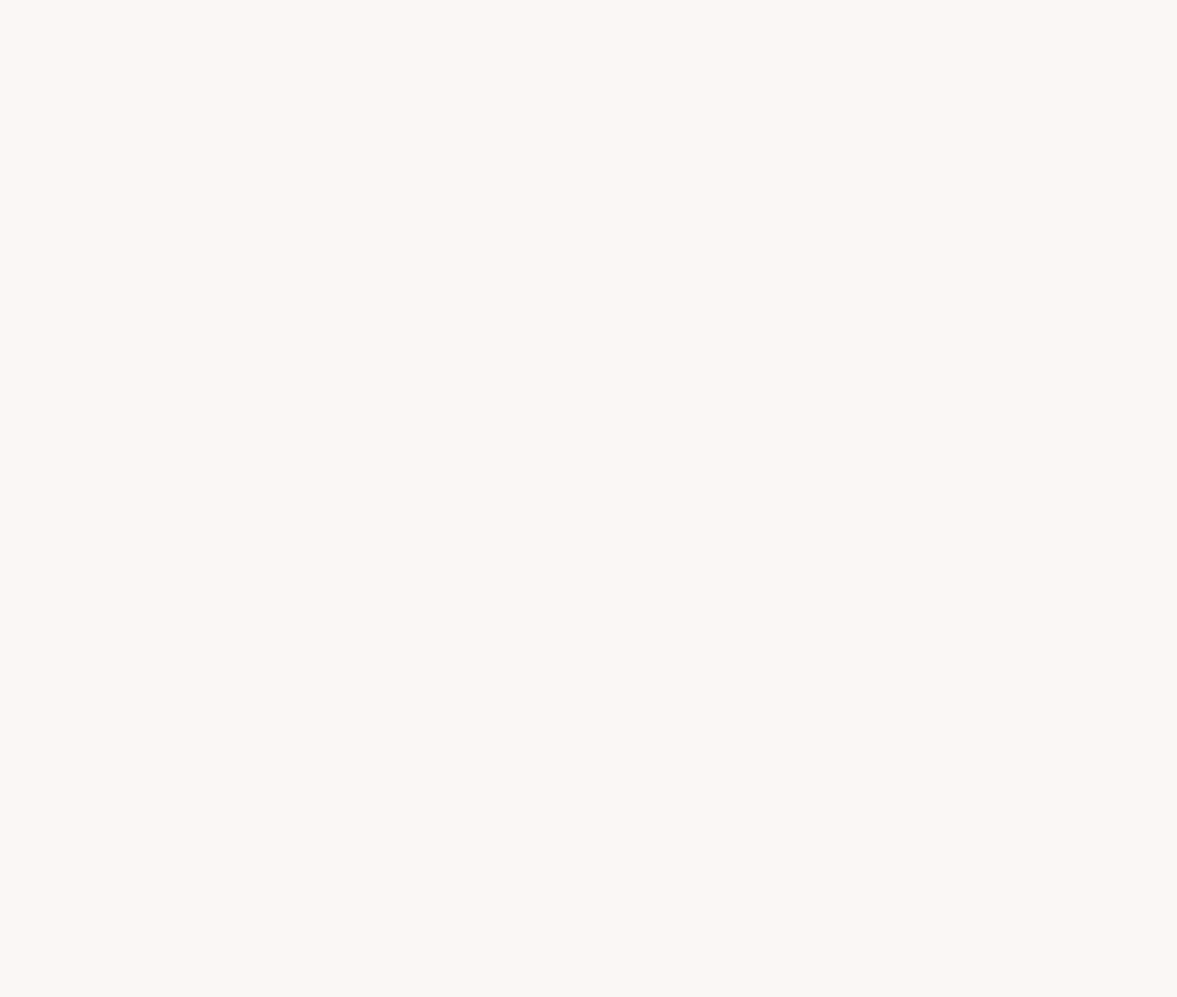
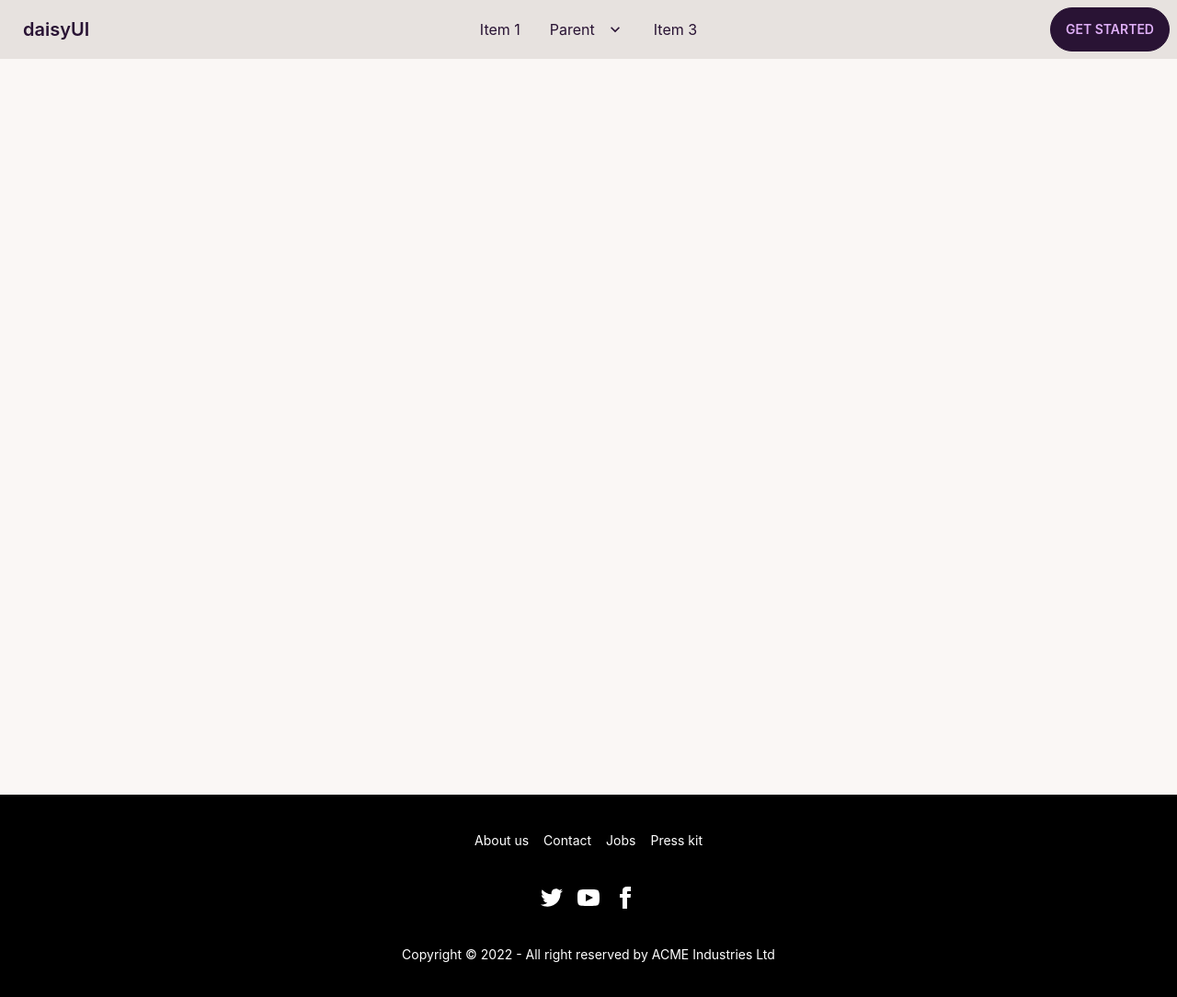
Before and after one commit to rabiul155/PhotoGraphyPro-client, a React (Create React App) app: page / in a window 1280 px wide. Shown: the top 1084 px of the page at 92% size. Before the commit the page ends 800 px from the top, so only its background shows below. Built offline with nearby package versions, Linux system fonts and the light colour scheme.

Commit message:
basic setup

```diff
--- a/src/App.js
+++ b/src/App.js
@@ -1,9 +1,28 @@
 
+import { createBrowserRouter, RouterProvider } from 'react-router-dom';
 import './App.css';
+import Main from './layout/Main';
 
 function App() {
+
+  const router = createBrowserRouter([
+    {
+      path: '/',
+      element: <Main></Main>,
+      children: [
+        {
+
+        }
+      ]
+    }
+  ])
+
   return (
-    <div className="App">
+    <div>
+
+      <RouterProvider router={router}>
+
+      </RouterProvider>
 
     </div>
   );
--- /dev/null
+++ b/src/component/Navbar/Navbar.js
@@ -0,0 +1,54 @@
+import React from 'react';
+import { Link } from 'react-router-dom';
+
+const Navbar = () => {
+    return (
+        <div>
+            <div className="navbar bg-base-300">
+                <div className="navbar-start">
+                    <div className="dropdown">
+                        <label tabIndex={0} className="btn btn-ghost lg:hidden">
+                            <svg xmlns="http://www.w3.org/2000/svg" className="h-5 w-5" fill="none" viewBox="0 0 24 24" stroke="currentColor"><path strokeLinecap="round" strokeLinejoin="round" strokeWidth="2" d="M4 6h16M4 12h8m-8 6h16" /></svg>
+                        </label>
+                        <ul tabIndex={0} className="menu menu-compact dropdown-content mt-3 p-2 shadow bg-base-100 rounded-box w-52">
+                            <li><Link>Item 1</Link></li>
+                            <li tabIndex={0}>
+                                <Link className="justify-between">
+                                    Parent
+                                    <svg className="fill-current" xmlns="http://www.w3.org/2000/svg" width="24" height="24" viewBox="0 0 24 24"><path d="M8.59,16.58L13.17,12L8.59,7.41L10,6L16,12L10,18L8.59,16.58Z" /></svg>
+                                </Link>
+                                <ul className="p-2">
+                                    <li><Link>Submenu 1</Link></li>
+                                    <li><Link>Submenu 2</Link></li>
+                                </ul>
+                            </li>
+                            <li><Link>Item 3</Link></li>
+                        </ul>
+                    </div>
+                    <Link className="btn btn-ghost normal-case text-xl">daisyUI</Link>
+                </div>
+                <div className="navbar-center hidden lg:flex">
+                    <ul className="menu menu-horizontal p-0">
+                        <li><Link>Item 1</Link></li>
+                        <li tabIndex={0}>
+                            <Link>
+                                Parent
+                                <svg className="fill-current" xmlns="http://www.w3.org/2000/svg" width="20" height="20" viewBox="0 0 24 24"><path d="M7.41,8.58L12,13.17L16.59,8.58L18,10L12,16L6,10L7.41,8.58Z" /></svg>
+                            </Link>
+                            <ul className="p-2">
+                                <li><Link>Submenu 1</Link></li>
+                                <li><Link>Submenu 2</Link></li>
+                            </ul>
+                        </li>
+                        <li><Link>Item 3</Link></li>
+                    </ul>
+                </div>
+                <div className="navbar-end">
+                    <Link className="btn">Get started</Link>
+                </div>
+            </div>
+        </div>
+    );
+};
+
+export default Navbar;
--- /dev/null
+++ b/src/component/Pages/Footer/Footer.js
@@ -0,0 +1,29 @@
+import React from 'react';
+import { Link } from 'react-router-dom';
+
+const Footer = () => {
+    return (
+        <div>
+            <footer className="footer footer-center p-10 bg-black text-white">
+                <div className="grid grid-flow-col gap-4">
+                    <Link className="link link-hover">About us</Link>
+                    <Link className="link link-hover">Contact</Link>
+                    <Link className="link link-hover">Jobs</Link>
+                    <Link className="link link-hover">Press kit</Link>
+                </div>
+                <div>
+                    <div className="grid grid-flow-col gap-4">
+                        <Link><svg xmlns="http://www.w3.org/2000/svg" width="24" height="24" viewBox="0 0 24 24" className="fill-current"><path d="M24 4.557c-.883.392-1.832.656-2.828.775 1.017-.609 1.798-1.574 2.165-2.724-.951.564-2.005.974-3.127 1.195-.897-.957-2.178-1.555-3.594-1.555-3.179 0-5.515 2.966-4.797 6.045-4.091-.205-7.719-2.165-10.148-5.144-1.29 2.213-.669 5.108 1.523 6.574-.806-.026-1.566-.247-2.229-.616-.054 2.281 1.581 4.415 3.949 4.89-.693.188-1.452.232-2.224.084.626 1.956 2.444 3.379 4.6 3.419-2.07 1.623-4.678 2.348-7.29 2.04 2.179 1.397 4.768 2.212 7.548 2.212 9.142 0 14.307-7.721 13.995-14.646.962-.695 1.797-1.562 2.457-2.549z"></path></svg></Link>
+                        <Link><svg xmlns="http://www.w3.org/2000/svg" width="24" height="24" viewBox="0 0 24 24" className="fill-current"><path d="M19.615 3.184c-3.604-.246-11.631-.245-15.23 0-3.897.266-4.356 2.62-4.385 8.816.029 6.185.484 8.549 4.385 8.816 3.6.245 11.626.246 15.23 0 3.897-.266 4.356-2.62 4.385-8.816-.029-6.185-.484-8.549-4.385-8.816zm-10.615 12.816v-8l8 3.993-8 4.007z"></path></svg></Link>
+                        <Link><svg xmlns="http://www.w3.org/2000/svg" width="24" height="24" viewBox="0 0 24 24" className="fill-current"><path d="M9 8h-3v4h3v12h5v-12h3.642l.358-4h-4v-1.667c0-.955.192-1.333 1.115-1.333h2.885v-5h-3.808c-3.596 0-5.192 1.583-5.192 4.615v3.385z"></path></svg></Link>
+                    </div>
+                </div>
+                <div>
+                    <p>Copyright © 2022 - All right reserved by ACME Industries Ltd</p>
+                </div>
+            </footer>
+        </div>
+    );
+};
+
+export default Footer;
--- /dev/null
+++ b/src/layout/Main.js
@@ -0,0 +1,16 @@
+import React from 'react';
+import { Outlet } from 'react-router-dom';
+import Navbar from '../component/Navbar/Navbar';
+import Footer from '../component/Pages/Footer/Footer';
+
+const Main = () => {
+    return (
+        <div>
+            <Navbar></Navbar>
+            <div className=' min-h-screen'><Outlet></Outlet></div>
+            <Footer></Footer>
+        </div>
+    );
+};
+
+export default Main;
```
Also changed, not shown: src/component/Pages/Home/Home.js (added).
